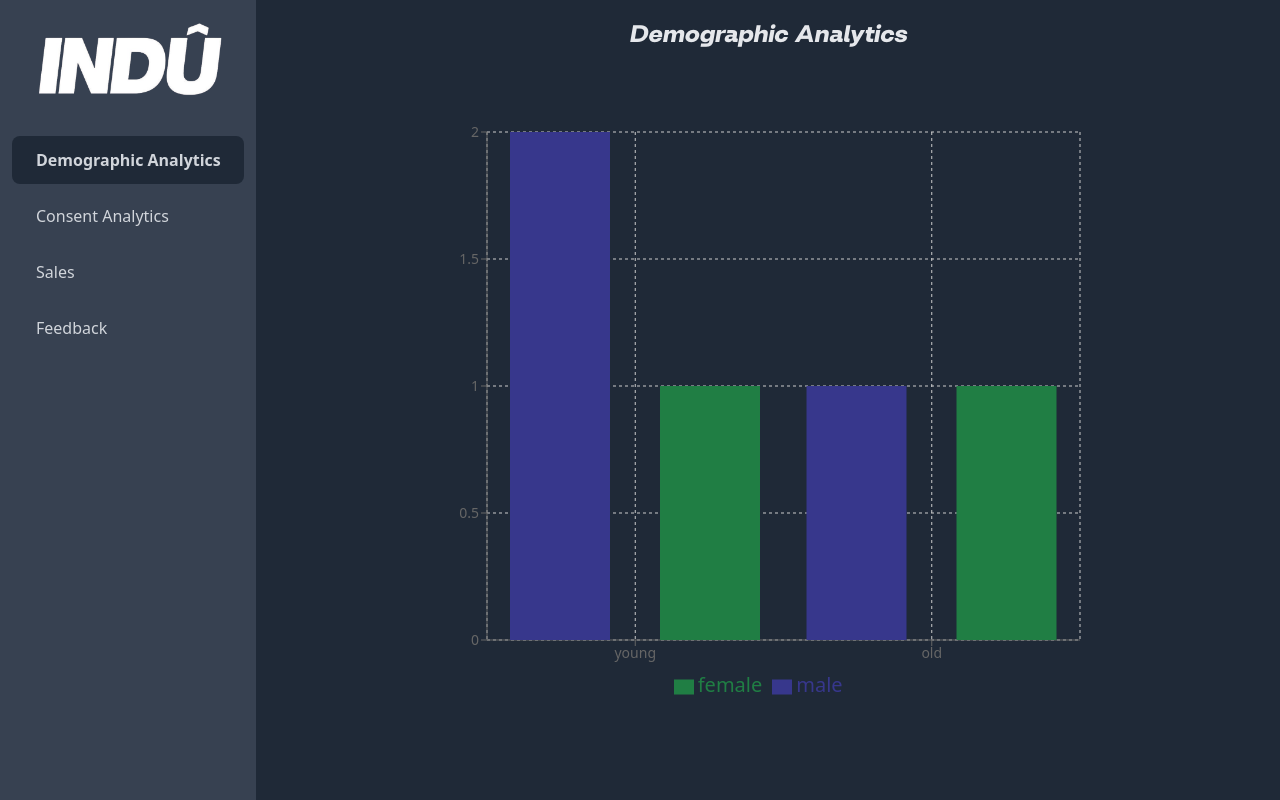
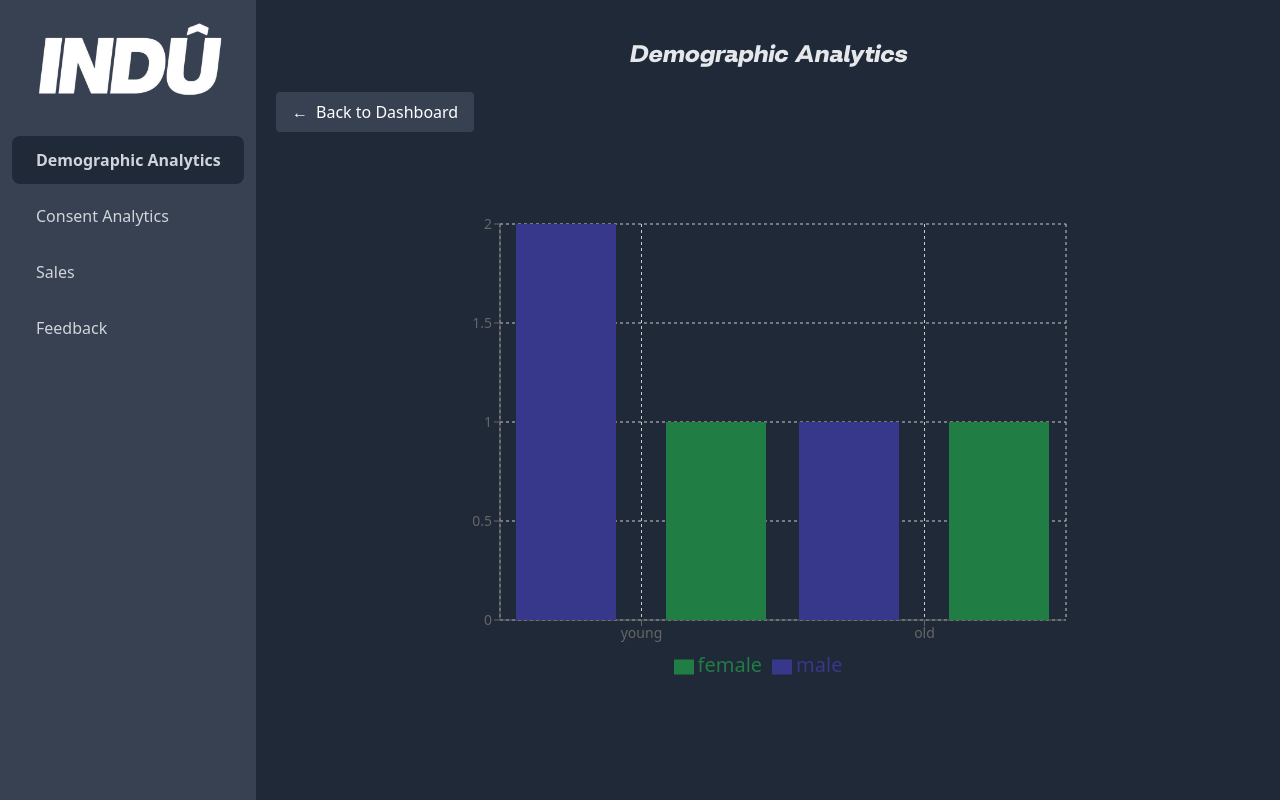
Before and after one commit to dlsntos/smart-target-admin-dashboard, a React (Vite) app: page /dashboard/demographic in a window 1280 px wide. Built offline with nearby package versions, Linux system fonts and the light colour scheme.

Commit message:
add back button

```diff
--- a/src/pages/dashboard/ConsentAnalytics.jsx
+++ b/src/pages/dashboard/ConsentAnalytics.jsx
@@ -1,11 +1,15 @@
 import ConsentTrendChart from "../../components/ConsentTrendOverTime";
 import PieChartComponent from "../../components/PieChart";
+import BackButton from "../../components/BackButton";
 function ConsentAnalytics() {
   return (
     <div className="flex flex-col items-center h-full md:ml-64 p-4 overflow-y-auto">
       <h1 className="my-5 text-2xl text-gray-200 font-lupio">
         Consent Analytics
       </h1>
+			<div className="w-full flex justify-start mb-4">
+  			<BackButton />
+			</div>
       <div className="flex flex-col md:flex-row gap-1 h-full w-full">
         <div className="flex-1 min-h-[250px] md:min-h-[300px] lg:min-h-[350px] flex items-center justify-center bg-gray-800 p-4 rounded-2xl shadow">
           <PieChartComponent />
--- a/src/pages/dashboard/Demographics.jsx
+++ b/src/pages/dashboard/Demographics.jsx
@@ -1,8 +1,12 @@
 import BarChartComponent from "../../components/BarChart";
+import BackButton from "../../components/BackButton";
 function Demographics() {
   return (
-    <div className="flex flex-col items-center h-full lg:ml-64">
+    <div className="flex flex-col items-center h-full lg:ml-64 p-5">
       <h1 className="my-5 text-2xl text-gray-200 font-lupio">Demographic Analytics</h1>
+      <div className="w-full flex justify-start mb-4">
+  		  <BackButton />
+		  </div>
 			<BarChartComponent />
     </div>
   );
--- a/src/pages/dashboard/Feedback.jsx
+++ b/src/pages/dashboard/Feedback.jsx
@@ -1,4 +1,5 @@
 import { useState } from "react";
+import BackButton from "../../components/BackButton";
 function Feedback() {
   const sampleFeedback = [
     {
@@ -84,6 +85,9 @@ function Feedback() {
   return (
   <div className="flex flex-col items-center h-full ml-0 lg:ml-64 px-4 sm:px-6 md:px-8 pt-20 sm:pt-10">
     {/* Date Filter */}
+    <div className="w-full flex justify-start mb-4">
+      <BackButton />
+    </div>
     <div className="mb-4 flex flex-col sm:flex-row flex-wrap gap-2 sm:gap-2 items-start sm:items-center w-full sm:w-auto">
       <label className="text-gray-200">Month:</label>
       <select
--- a/src/pages/dashboard/Sales.jsx
+++ b/src/pages/dashboard/Sales.jsx
@@ -1,4 +1,5 @@
 import {useState, useEffect} from 'react';
+import BackButton from '../../components/BackButton';
 
 function Sales () {
 	//list of products
@@ -74,7 +75,9 @@ function Sales () {
 return(
   <div className="flex flex-col items-center h-full ml-0 lg:ml-64 px-4 sm:px-6 md:px-8 py-6">
     <h1 className="font-lupio text-gray-100 text-xl sm:text-2xl mb-4">Sales Tracker</h1>
-
+		<div className="w-full flex justify-start mb-4">
+  		<BackButton />
+		</div>
     {/* Sales Product Tracking input container */}
     <div className="w-full lg:w-[1100px] py-5 bg-gray-400 overflow-x-auto">
       <form onSubmit={handleSubmit} className="flex flex-col sm:flex-row flex-wrap justify-evenly">
```
